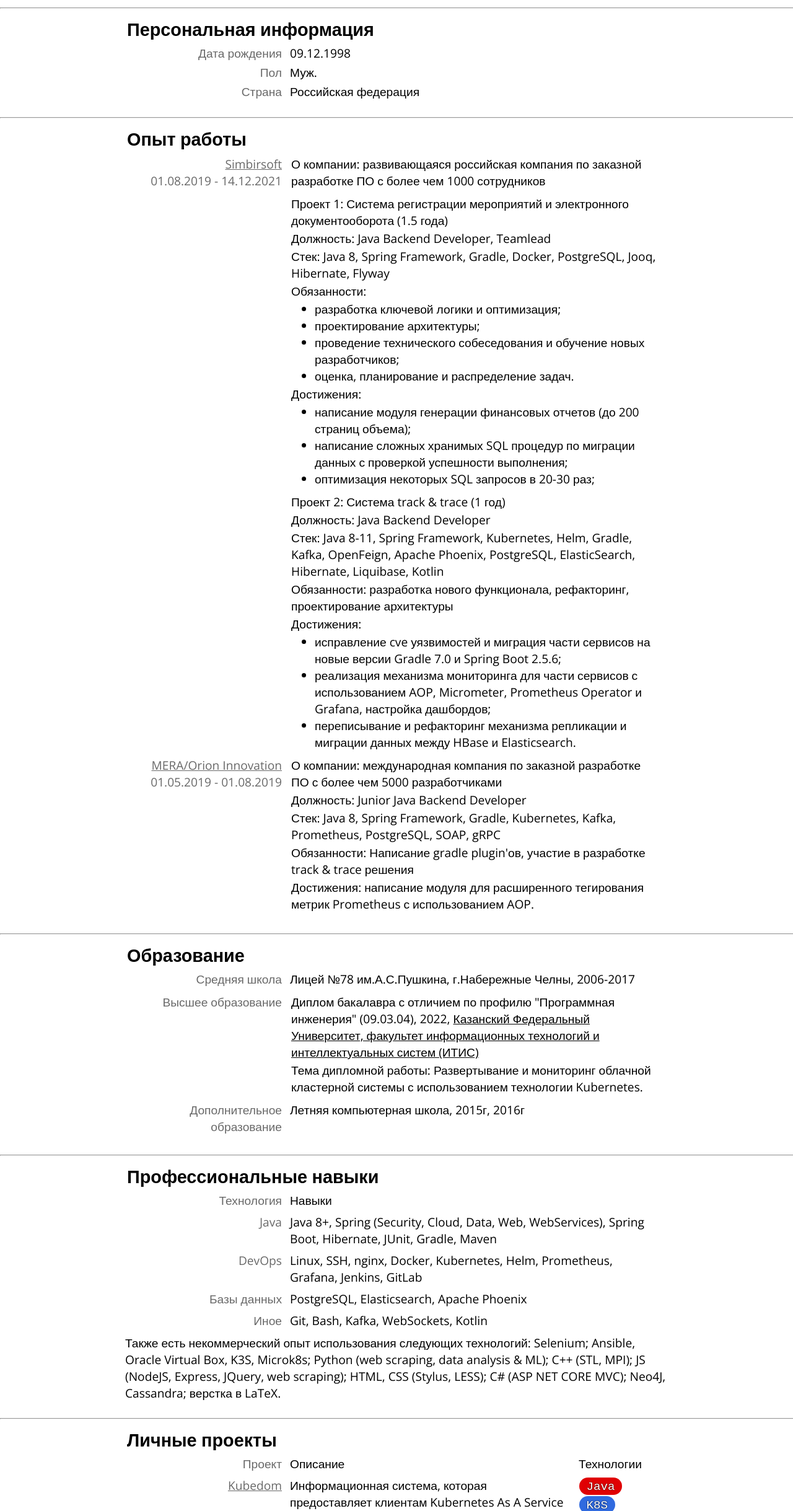
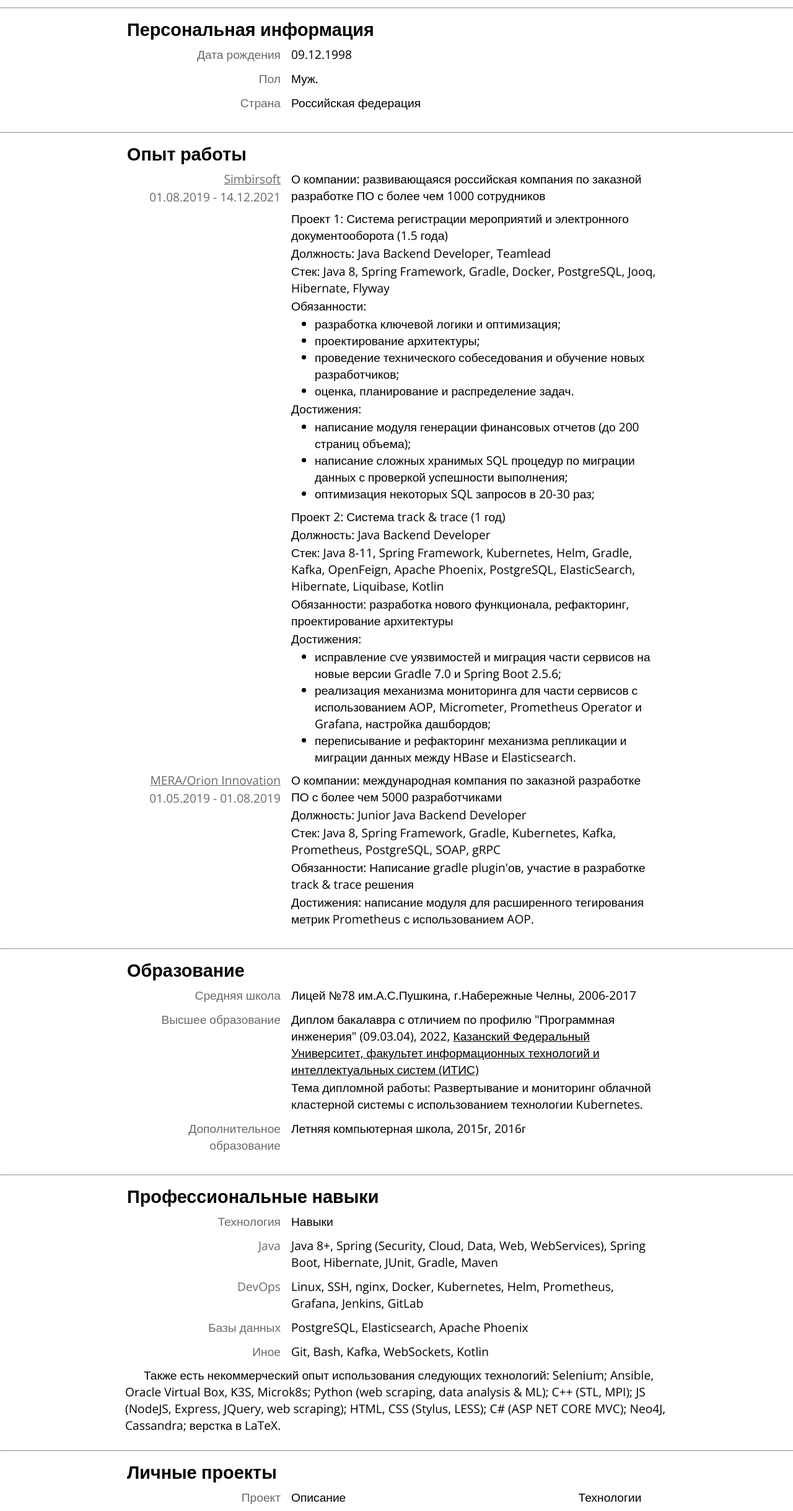
Before and after one commit to borisgk98/borisgk98.github.io, a plain HTML site: page index.html in a window 1280 px wide. Shown: the part 256-2694 px from the top of the page at 62% size. Drawn offline with nearby package versions, Linux system fonts and the light colour scheme; a web font is replaced by a local one.

Commit message:
fix paragraphs

```diff
--- a/index.html
+++ b/index.html
@@ -20,7 +20,7 @@
         <tbody>
         <tr>
             <td class="contacts">
-                <p class="name">Борис Кожуховский</p>
+                <p class="name">Борис Кожуховский
                 <h3><a href="mailto:borisgk98@ya.ru" target="_blank">
                     <em class="fa fa-envelope"></em>
                     borisgk98@ya.ru
@@ -56,19 +56,19 @@
 <hr>
 <div class="content">
     <h2>Персональная информация</h2>
-    <table>
+    <table class="info-table">
         <tbody>
         <tr>
-            <td>Дата рождения</td>
-            <td>09.12.1998</td>
+            <td><p>Дата рождения</td>
+            <td><p>09.12.1998</td>
         </tr>
         <tr>
-            <td>Пол</td>
-            <td>Муж.</td>
+            <td><p>Пол</td>
+            <td><p>Муж.</td>
         </tr>
         <tr>
-            <td>Страна</td>
-            <td>Российская федерация</td>
+            <td><p>Страна</td>
+            <td><p>Российская федерация</td>
         </tr>
         </tbody>
     </table>
@@ -80,23 +80,18 @@
         <tbody>
         <tr>
             <td>
-                <div><a href="https://www.simbirsoft.com/">Simbirsoft</a></div>
-                <div>01.08.2019 - 14.12.2021</div>
+                <div><p><a href="https://www.simbirsoft.com/">Simbirsoft</a></div>
+                <div><p>01.08.2019 - 14.12.2021</div>
             </td>
             <td>
                 <p>
                     О компании: развивающаяся российская компания по заказной разработке ПО с более чем 1000 сотрудников
-                </p>
-
                 <p class="project-name">
                     Проект 1: Система регистрации мероприятий и электронного документооборота (1.5 года)
-                </p>
                 <p>
                     Должность: Java Backend Developer, Teamlead
-                </p>
                 <p>
                     Стек: Java 8, Spring Framework, Gradle, Docker, PostgreSQL, Jooq, Hibernate, Flyway
-                </p>
                 <p>
                     Обязанности:
                     <ul>
@@ -129,17 +124,13 @@
 
                 <p class="project-name">
                     Проект 2: Система track & trace (1 год)
-                </p>
                 <p>
                     Должность: Java Backend Developer
-                </p>
                 <p>
                     Стек: Java 8-11, Spring Framework, Kubernetes, Helm, Gradle, Kafka, OpenFeign, Apache Phoenix,
                     PostgreSQL, ElasticSearch, Hibernate, Liquibase, Kotlin
-                </p>
                 <p>
                     Обязанности: разработка нового функционала, рефакторинг, проектирование архитектуры
-                </p>
                 <p>
                     Достижения:
                     <ul>
@@ -158,25 +149,20 @@
         </tr>
         <tr>
             <td>
-                <div><a href="https://www.orioninc.com/company/">MERA/Orion Innovation</a></div>
-                <div>01.05.2019 - 01.08.2019</div>
+                <div><p><a href="https://www.orioninc.com/company/">MERA/Orion Innovation</a></div>
+                <div><p>01.05.2019 - 01.08.2019</div>
             </td>
             <td>
                 <p>
                     О компании: международная компания по заказной разработке ПО с более чем 5000 разработчиками
-                </p>
                 <p>
                     Должность: Junior Java Backend Developer
-                </p>
                 <p>
                     Стек: Java 8, Spring Framework, Gradle, Kubernetes, Kafka, Prometheus, PostgreSQL, SOAP, gRPC
-                </p>
                 <p>
                     Обязанности: Написание gradle plugin'ов, участие в разработке track & trace решения
-                </p>
                 <p>
                     Достижения: написание модуля для расширенного тегирования метрик Prometheus с использованием AOP.
-                </p>
             </td>
         </tr>
         </tbody>
@@ -188,27 +174,25 @@
     <table class="info-table">
         <tbody>
         <tr>
-            <td>Средняя школа</td>
-            <td>Лицей №78 им.А.С.Пушкина, г.Набережные Челны, 2006-2017</td>
+            <td><p>Средняя школа</td>
+            <td><p>Лицей №78 им.А.С.Пушкина, г.Набережные Челны, 2006-2017</td>
         </tr>
         <tr>
-            <td>Высшее образование</td>
+            <td><p>Высшее образование</td>
             <td>
                 <p>
                     Диплом бакалавра с отличием по профилю "Программная инженерия" (09.03.04), 2022,
                     <a href="https://kpfu.ru/itis">Казанский Федеральный Университет, факультет информационных
                         технологий и интеллектуальных систем (ИТИС)</a>
-                </p>
                 <p>
                     Тема дипломной работы: Развертывание и мониторинг облачной кластерной системы с использованием
                     технологии Kubernetes.
-                </p>
             </td>
         </tr>
         <tr class="web-only">
-            <td>Дополнительное образование</td>
+            <td><p>Дополнительное образование</td>
             <td>
-                Летняя компьютерная школа, 2015г, 2016г
+                <p>Летняя компьютерная школа, 2015г, 2016г
             </td>
         </tr>
         </tbody>
@@ -220,27 +204,26 @@
     <table class="info-table">
         <tbody>
         <tr>
-            <td>Технология</td>
-            <td>Навыки</td>
+            <td><p>Технология</td>
+            <td><p>Навыки</td>
         </tr>
         <tr>
-            <td>Java</td>
-            <td>Java 8+, Spring (Security, Cloud, Data, Web, WebServices), Spring Boot, Hibernate, JUnit, Gradle, Maven
+            <td><p>Java</td>
+            <td><p>Java 8+, Spring (Security, Cloud, Data, Web, WebServices), Spring Boot, Hibernate, JUnit, Gradle, Maven</td>
+        </tr>
+        <tr>
+            <td><p>DevOps</td>
+            <td>
+                <p>Linux, SSH, nginx, Docker, Kubernetes, Helm, Prometheus, Grafana, Jenkins, GitLab
             </td>
         </tr>
         <tr>
-            <td>DevOps</td>
-            <td>
-                Linux, SSH, nginx, Docker, Kubernetes, Helm, Prometheus, Grafana, Jenkins, GitLab
-            </td>
+            <td><p>Базы данных</td>
+            <td><p>PostgreSQL, Elasticsearch, Apache Phoenix</td>
         </tr>
         <tr>
-            <td>Базы данных</td>
-            <td>PostgreSQL, Elasticsearch, Apache Phoenix</td>
-        </tr>
-        <tr>
-            <td>Иное</td>
-            <td>Git, Bash, Kafka, WebSockets, Kotlin</td>
+            <td><p>Иное</td>
+            <td><p>Git, Bash, Kafka, WebSockets, Kotlin</td>
         </tr>
         </tbody>
     </table>
@@ -255,7 +238,6 @@
         C# (ASP NET CORE MVC);
         Neo4J, Cassandra;
         верстка в LaTeX.
-    </p>
 </div>
 <hr>
 <div class="content">
@@ -263,17 +245,19 @@
     <table class="info-table">
         <tbody>
         <tr>
-            <td>Проект</td>
-            <td>Описание</td>
-            <td>Технологии</td>
+            <td><p>Проект</td>
+            <td><p>Описание</td>
+            <td><p>Технологии</td>
         </tr>
         <tr>
             <td>
+                <p>
                     <a href="https://github.com/borisgk98/kubedom">
                         Kubedom
                     </a>
             </td>
             <td>
+                <p>
                     Информационная система, которая предоставляет клиентам Kubernetes As A Service используя свободные
                     вычислительные ресурсы произвольных поставщиков.
             </td>
@@ -283,34 +267,33 @@
                 <span class="badge python"></span>
                 <p class="print-only">
                     Java, Spring Boot, PostgreSQL, WebSockets, Kubernetes, K3S, VirtualBox, Python, Bash, Nginx, JS
-                </p>
+
             </td>
         </tr>
         <tr>
             <td>
                 <a href="https://github.com/borisgk98/crudrepositorygenerator">
-                    crudrepositorygenerator
+                    <p>crudrepositorygenerator
                 </a>
             </td>
             <td>
-                Gradle плагин генерации исходных файлов по шаблонам.
+                <p>Gradle плагин генерации исходных файлов по шаблонам.
             </td>
             <td>
                 <span class="badge java"></span>
                 <p class="print-only">
                     Java, Gradle
-                </p>
             </td>
         </tr>
         <tr>
-            <td><a href="https://github.com/borisgk98/FractalGenerator.py">Генератор фракталов</a></td>
-            <td>Программа, которая позволяет генерировать фракталы по заданным формулам и анимировать их.</td>
+            <td><p><a href="https://github.com/borisgk98/FractalGenerator.py">Генератор фракталов</a></td>
+            <td><p>Программа, которая позволяет генерировать фракталы по заданным формулам и анимировать их.</td>
             <td>
                 <span class="badge python"></span>
                 <span class="badge math"></span>
                 <p class="print-only">
                     Python
-                </p>
+
             </td>
         </tr>
         </tbody>
@@ -328,12 +311,12 @@
         межрегиональной олимпиады КФУ,
         призер регионального этапа всероссийской олимпиады),
         функциональное программирование (сейчас изучаю Haskell).
-    </p>
+
 </div>
 <hr>
 <div class="content footer">
-    <a class="web-only" href="https://borisgk98.github.io">borisgk98</a>
-    <p class="print-only">Электронная версия резюме: <a href="https://borisgk98.github.io">https://borisgk98.github.io</a></p>
+    <p class="web-only"><a href="https://borisgk98.github.io">borisgk98</a>
+    <p class="print-only">Электронная версия резюме: <a href="https://borisgk98.github.io">https://borisgk98.github.io</a>
 </div>
 </body>
 
--- a/styles/style.css
+++ b/styles/style.css
@@ -41,6 +41,10 @@
 .content {
     margin: 0 15% 15px 15%;
     padding: 10px;
+}
+
+.content>p {
+    text-indent: 30px;
 }
 
 .content.footer {
```
Lines whose indentation alone changed are shown as unchanged.
